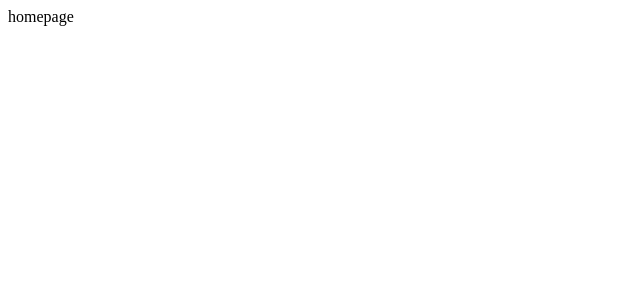
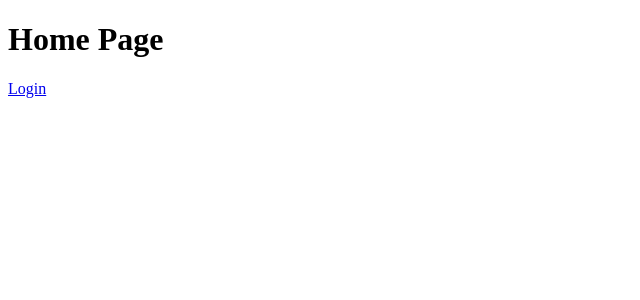
Before and after one commit to ZhaoxiongYang/bookworm-react, a React (Create React App) app: page / in a window 1280 px wide. Shown: the top 300 px of the page, without its empty margins (0-640 px from the left). Built offline with nearby package versions, Linux system fonts and the light colour scheme.

Commit message:
set up homepage and login page router

```diff
--- a/package.json
+++ b/package.json
@@ -5,6 +5,8 @@
   "dependencies": {
     "react": "^16.8.6",
     "react-dom": "^16.8.6",
+    "react-router": "^5.0.0",
+    "react-router-dom": "^5.0.0",
     "react-scripts": "3.0.1"
   },
   "scripts": {
--- a/src/App.js
+++ b/src/App.js
@@ -1,8 +1,13 @@
 import React from 'react';
-
+import { Router, Route } from 'react-router-dom';
+import HomePage from './components/pages/HomePage';
+import LoginPage from './components/pages/LoginPage';
 function App() {
   return (
-    <div>homepage</div>
+    <div>
+      <Route path="/" exact component={HomePage} />
+      <Route path="/login" exact component={LoginPage} />
+    </div>
   );
 }
 
--- /dev/null
+++ b/src/components/pages/HomePage.js
@@ -0,0 +1,12 @@
+import React from 'react';
+import { Link } from 'react-router-dom';
+
+function HomePage() {
+  return (
+    <div>
+      <h1>Home Page</h1>
+      <Link to='/login'>Login</Link>
+    </div>
+  );
+}
+export default HomePage;
--- /dev/null
+++ b/src/components/pages/LoginPage.js
@@ -0,0 +1,11 @@
+import React from 'react';
+
+function LoginPage() {
+  return (
+    <div>
+      <h1>Login Page</h1>
+    </div>
+  );
+}
+
+export default LoginPage;
--- a/src/index.js
+++ b/src/index.js
@@ -1,9 +1,14 @@
 import React from 'react';
 import ReactDOM from 'react-dom';
+import { BrowserRouter } from 'react-router-dom';
 import App from './App';
 import * as serviceWorker from './serviceWorker';
 
-ReactDOM.render(<App />, document.getElementById('root'));
+ReactDOM.render(
+	<BrowserRouter>
+		<App />
+	</BrowserRouter>,
+	document.getElementById('root'));
 
 // If you want your app to work offline and load faster, you can change
 // unregister() to register() below. Note this comes with some pitfalls.
```
Also changed, not shown: 1 other file (tests, documents, lock files or other folders).
